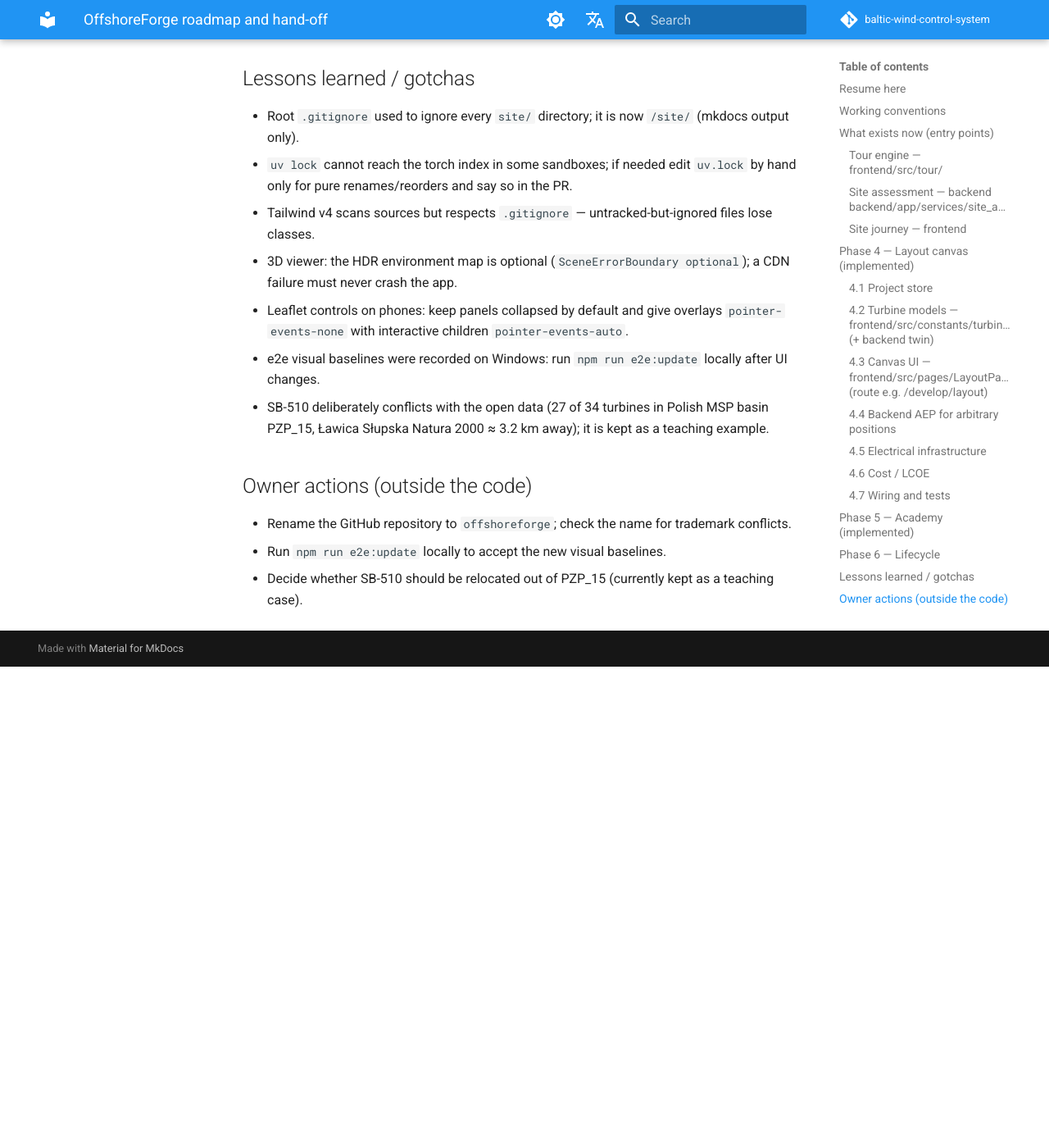
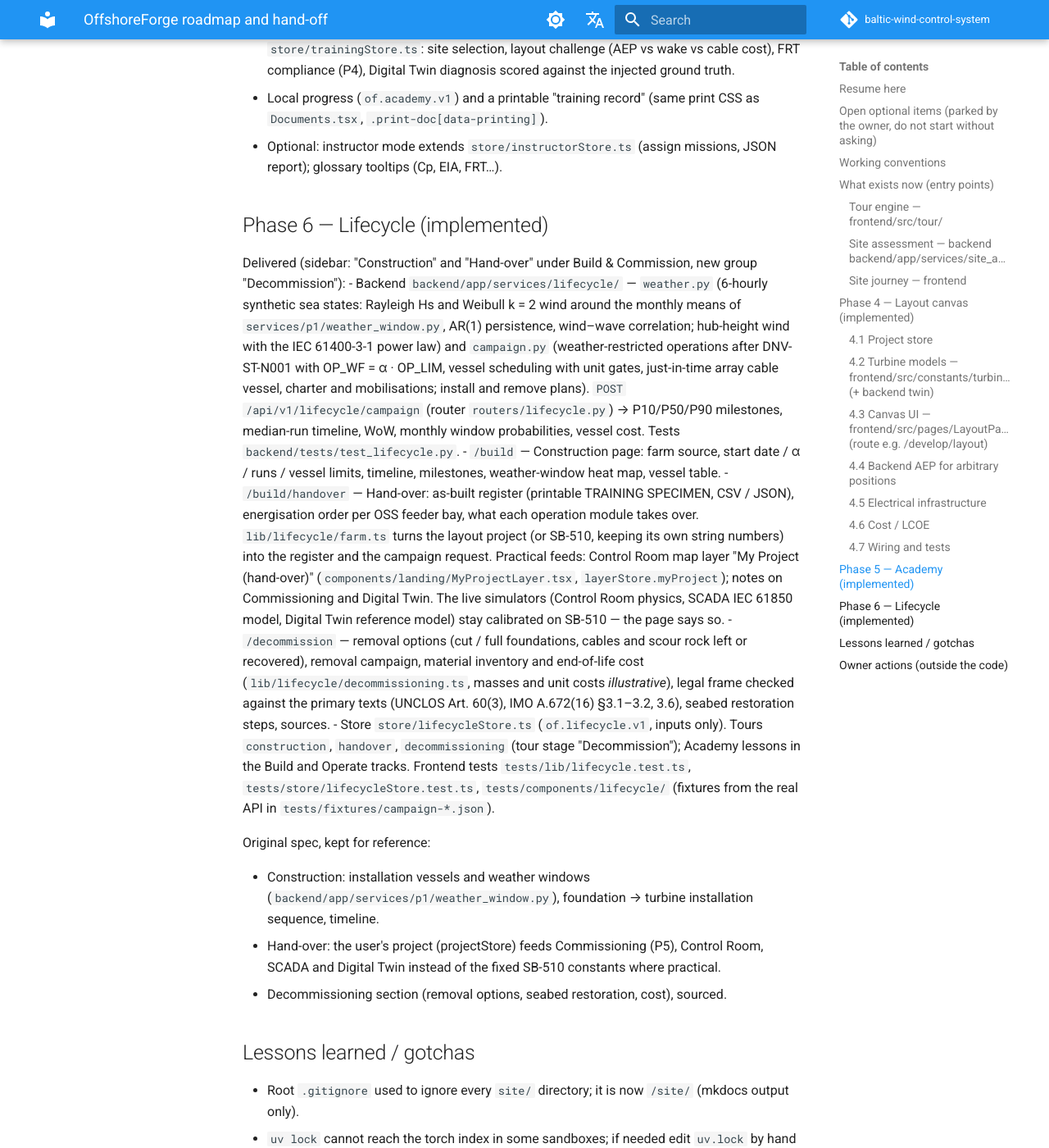
Before and after one commit to polat-mustafa/baltic-wind-control-system, an MkDocs documentation site: the page built from docs/offshoreforge-roadmap.md, in a window 1280 px wide and 1400 px high, scrolled down 6427 px. Shown: the whole window at 82% size. Built offline with MkDocs 1.6.1 and Material for MkDocs 9.7.7, drawn with Linux system fonts in a browser that asks for light colours; comment, search, counter and statistics services are not loaded; before the commit the page ends 7240 px from its top, so only the background shows below that; some of the changed text lies outside the part shown.

Commit message:
docs: describe phase 6 lifecycle, its sources and the parked optional items
Co-Authored-By: Claude Opus 5.5 <noreply@anthropic.com>
Claude-Session: https://claude.ai/code/session_01BKh8zitiJosPUenoD7v6T7

```diff
--- a/docs/offshoreforge-roadmap.md
+++ b/docs/offshoreforge-roadmap.md
@@ -1,7 +1,7 @@
 # OffshoreForge roadmap and hand-off
 
 Working notes for continuing the OffshoreForge transformation in a new Claude Code session.
-Read this first, then the CLAUDE.md rules. Six phases in total; phases 1–3 are merged, phases 4 and 5 are in review.
+Read this first, then the CLAUDE.md rules. Six phases in total; phases 1–3 are merged, phases 4, 5 and 6 are in review.
 
 | Phase | Scope | Status |
 |---|---|---|
@@ -11,7 +11,7 @@ Read this first, then the CLAUDE.md rules. Six phases in total; phases 1–3 are
 | 3c | `/develop` "build a farm from scratch" journey | Merged (PR #220) |
 | 4 | Layout canvas: turbines, wake, AEP, array cables, cost | Done on `claude/busy-planck-8vitbx` (PR open) |
 | 5 | Academy: courses and scored missions | Done on `claude/phase5-academy` (stacked on phase 4, own PR) |
-| 6 | Lifecycle: construction, operation hand-over, decommissioning | **Next** |
+| 6 | Lifecycle: construction, operation hand-over, decommissioning | Done on `claude/phase6-lifecycle` (stacked on phase 5, own PR) |
 
 ## Resume here
 
@@ -20,9 +20,20 @@ Read this first, then the CLAUDE.md rules. Six phases in total; phases 1–3 are
 2. PR #221 (Phase 4) — check CI; merge only when the owner says so.
 3. Phase 5 (Academy) is on `claude/phase5-academy`, a PR stacked on PR #221; after #221 is merged, merge
    `main` into it so the diff shows only phase 5.
-4. Next: **Phase 6 — Lifecycle** (spec below).
-5. Owner to-dos: `cd frontend && npm run e2e:update` (new `layout`, `site-permits` and `academy` baselines),
-   rename the GitHub repo to `offshoreforge`, trademark check.
+4. Phase 6 (Lifecycle) is on `claude/phase6-lifecycle`, a PR stacked on the phase 5 PR; merge the
+   phases in order (4 → 5 → 6) and merge `main` into each next branch after its base is merged.
+5. Next: the **open optional items** below (the owner asked to keep them for later).
+6. Owner to-dos: `cd frontend && npm run e2e:update` (new `layout`, `site-permits`, `academy`, `construction`,
+   `handover` and `decommissioning` baselines), rename the GitHub repo to `offshoreforge`, trademark check.
+
+## Open optional items (parked by the owner, do not start without asking)
+
+- Phase 5: instructor mode — extend `store/instructorStore.ts` to assign Academy missions and export a
+  JSON class report.
+- Phase 5: glossary tooltips (Cp, EIA, FRT, …) on the Academy and module pages.
+- Phase 4: IEA-15-240-RWT as a second turbine model, curves from the official IEA Wind Task 37 repository
+  (`IEAWindTask37/IEA-15-240-RWT`), source in `docs/references.md`.
+- Phase 4: hand the layout project to the P1 / P2 pages (they still use the fixed SB-510 constants).
 
 ## Working conventions
 
@@ -171,7 +182,7 @@ Delivered (route `/academy`, page `frontend/src/pages/AcademyPage.tsx`, sidebar
 - `store/academyStore.ts` (`of.academy.v1`): learner, lessons opened, attempts; JSON export.
   Printable training record (`components/academy/TrainingRecord.tsx`, `.print-doc[data-printing]`).
 - Tour `academy`; tests `tests/academy/`, `tests/store/academyStore.test.ts`, `tests/components/academy/`.
-- Not done (optional in the spec): instructor mission assignment, glossary tooltips.
+- Not done (optional in the spec, parked — see "Open optional items"): instructor mission assignment, glossary tooltips.
 - Note: `utils/gridEvents.ts` `PSE_LVRT` (control-room voltage-dip drill) differs from the PSE profile in
   `services/p2/frt_simulation.py` (0 pu to 0.15 s, line to 0.85 pu at 2.5 s), which the Academy uses.
 
@@ -187,7 +198,34 @@ Original spec, kept for reference:
 - Optional: instructor mode extends `store/instructorStore.ts` (assign missions, JSON report);
   glossary tooltips (Cp, EIA, FRT…).
 
-## Phase 6 — Lifecycle
+## Phase 6 — Lifecycle (implemented)
+
+Delivered (sidebar: "Construction" and "Hand-over" under Build & Commission, new group "Decommission"):
+- Backend `backend/app/services/lifecycle/` — `weather.py` (6-hourly synthetic sea states: Rayleigh Hs and
+  Weibull k = 2 wind around the monthly means of `services/p1/weather_window.py`, AR(1) persistence,
+  wind–wave correlation; hub-height wind with the IEC 61400-3-1 power law) and `campaign.py`
+  (weather-restricted operations after DNV-ST-N001 with OP_WF = α · OP_LIM, vessel scheduling with unit
+  gates, just-in-time array cable vessel, charter and mobilisations; install and remove plans).
+  `POST /api/v1/lifecycle/campaign` (router `routers/lifecycle.py`) → P10/P50/P90 milestones, median-run
+  timeline, WoW, monthly window probabilities, vessel cost. Tests `backend/tests/test_lifecycle.py`.
+- `/build` — Construction page: farm source, start date / α / runs / vessel limits, timeline, milestones,
+  weather-window heat map, vessel table.
+- `/build/handover` — Hand-over: as-built register (printable TRAINING SPECIMEN, CSV / JSON), energisation
+  order per OSS feeder bay, what each operation module takes over. `lib/lifecycle/farm.ts` turns the layout
+  project (or SB-510, keeping its own string numbers) into the register and the campaign request.
+  Practical feeds: Control Room map layer "My Project (hand-over)" (`components/landing/MyProjectLayer.tsx`,
+  `layerStore.myProject`); notes on Commissioning and Digital Twin. The live simulators (Control Room
+  physics, SCADA IEC 61850 model, Digital Twin reference model) stay calibrated on SB-510 — the page says so.
+- `/decommission` — removal options (cut / full foundations, cables and scour rock left or recovered),
+  removal campaign, material inventory and end-of-life cost (`lib/lifecycle/decommissioning.ts`, masses and
+  unit costs *illustrative*), legal frame checked against the primary texts (UNCLOS Art. 60(3), IMO
+  A.672(16) §3.1–3.2, 3.6), seabed restoration steps, sources.
+- Store `store/lifecycleStore.ts` (`of.lifecycle.v1`, inputs only). Tours `construction`, `handover`,
+  `decommissioning` (tour stage "Decommission"); Academy lessons in the Build and Operate tracks.
+  Frontend tests `tests/lib/lifecycle.test.ts`, `tests/store/lifecycleStore.test.ts`,
+  `tests/components/lifecycle/` (fixtures from the real API in `tests/fixtures/campaign-*.json`).
+
+Original spec, kept for reference:
 
 - Construction: installation vessels and weather windows (`backend/app/services/p1/weather_window.py`),
   foundation → turbine installation sequence, timeline.
```
Also changed, not shown: README.md (+5 -3 lines), docs/references.md (+22 -0 lines).
